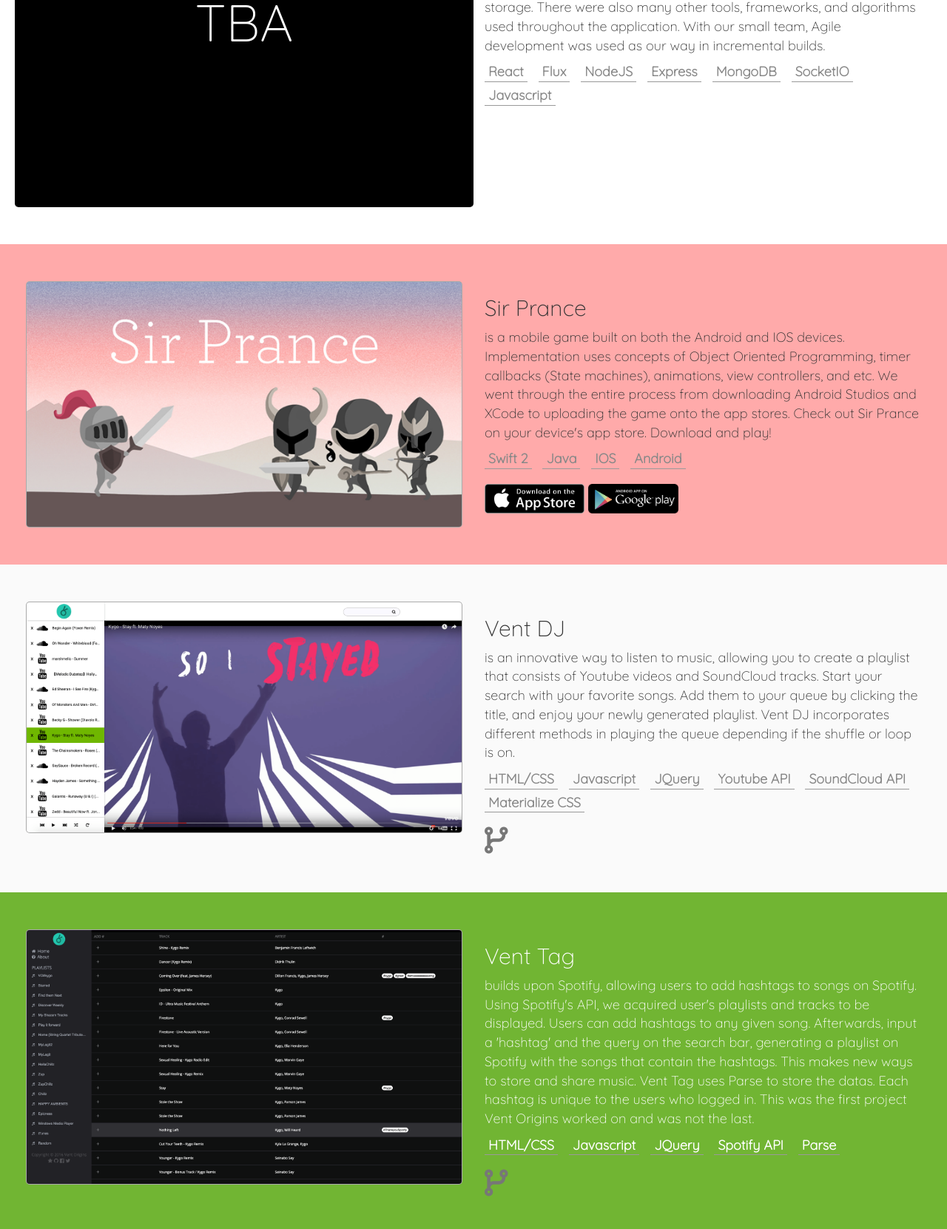
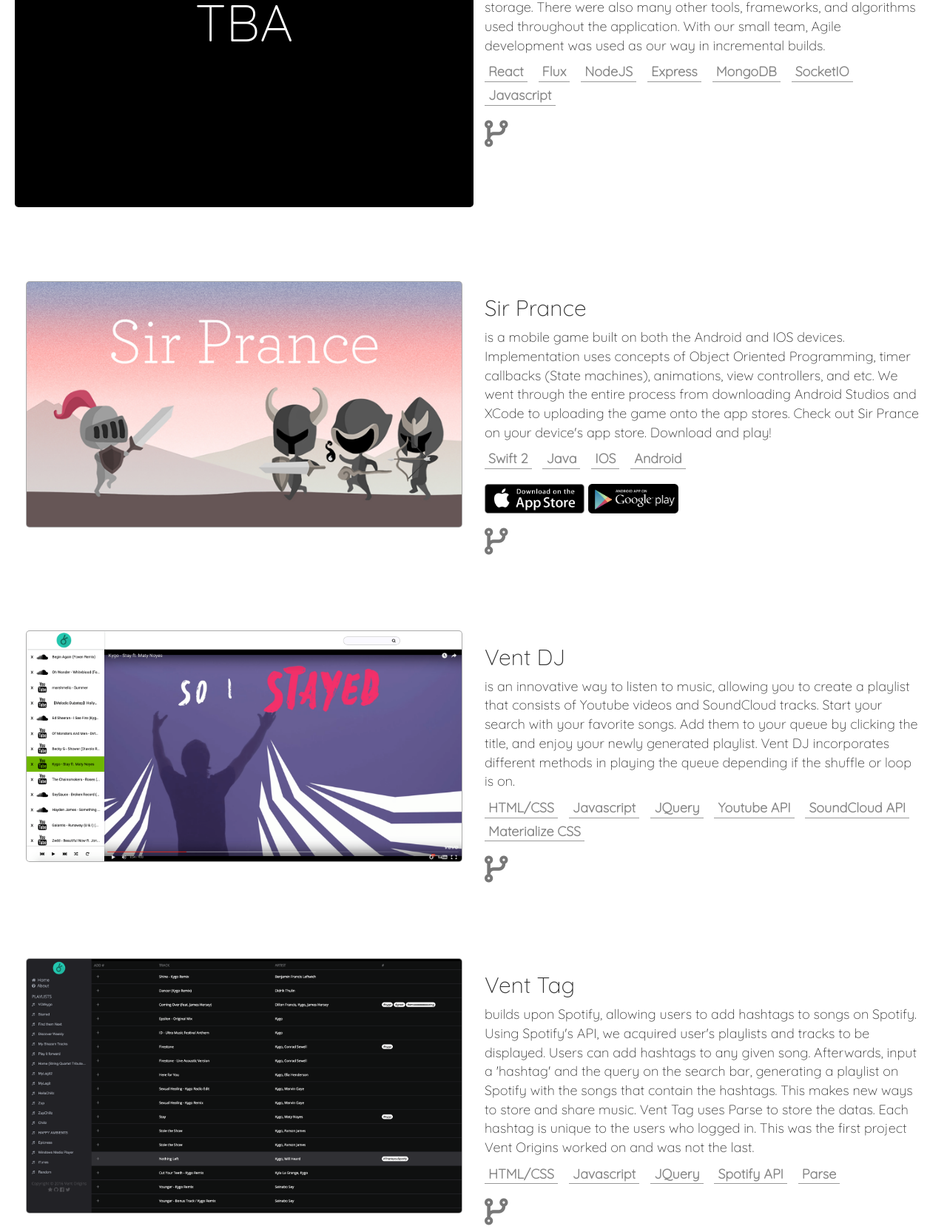
Before and after one commit to rtruo001/rtruo001.github.io, a plain HTML site: page index.html in a window 1280 px wide. Shown: the part 1061-2722 px from the top of the page at 74% size. Drawn offline with nearby package versions, Linux system fonts and the light colour scheme.

Commit message:
Minor update to website

```diff
--- a/index.html
+++ b/index.html
@@ -105,8 +105,8 @@
               <div class='hash-tags'>Javascript</div>
             </div>
 
-            <div class='download-buttons'>
-
+            <div class='project-links'>
+              <div class='project-github-link'><a href='https://github.com/rtruo001/AppleTea' target="_blank" data-toggle="tooltip" title="Github"> <i class="fa fa-code-fork"></i> </a></div>
             </div>
           </div>
         </div>
@@ -132,6 +132,11 @@
               <a href='https://itunes.apple.com/us/app/sir-prance/id1065679062?mt=8' target="_blank"><img class='download-button-img' src='img/Download_on_the_App_Store_Badge.svg.png'></a>
               <a href='https://play.google.com/store/apps/details?id=com.Mandee.Charger&hl=en' target="_blank"><img class='download-button-img' src='img/Android-app-on-google-play.svg.png'></a>
             </div>
+
+            <div class='project-links'>
+              <div class='project-github-link'><a href='https://github.com/rtruo001/SirPrance' target="_blank" data-toggle="tooltip" title="Github"> <i class="fa fa-code-fork"></i> </a></div>
+            </div>
+
           </div>
         </div>
 
--- a/v2styles/webpage.css
+++ b/v2styles/webpage.css
@@ -152,35 +152,35 @@
 }
 
 #project1 {
-	background-color: #FFAAAA;
+	/*background-color: #FFAAAA;*/
 }
 
 #project2 {
-	background-color: #FAFAFA;
+	/*background-color: #FAFAFA;*/
 }
 
 #project3 {
-	background-color: #71B533;
-	color: white;
+	/*background-color: #71B533;
+	color: white;*/
 }
 #project3 .hash-tags {
-	color: white;
+	/*color: white;*/
 }
 #project3 .fa:hover {
-	color: #222222;
+	/*color: #222222;*/
 }
 
 #project4 {
-	background-color: #EEEEFF;
+	/*background-color: #EEEEFF;*/
 }
 
 #project5 {
-	background-color: #000000;
-	color: white;
+	/*background-color: #000000;*/
+	/*color: white;*/
 }
 #project5 .hash-tags {
-	color: white;
+	/*color: white;*/
 }
 #project5 .fa:hover {
-	color: #555555;
+	/*color: #555555;*/
 }
```
